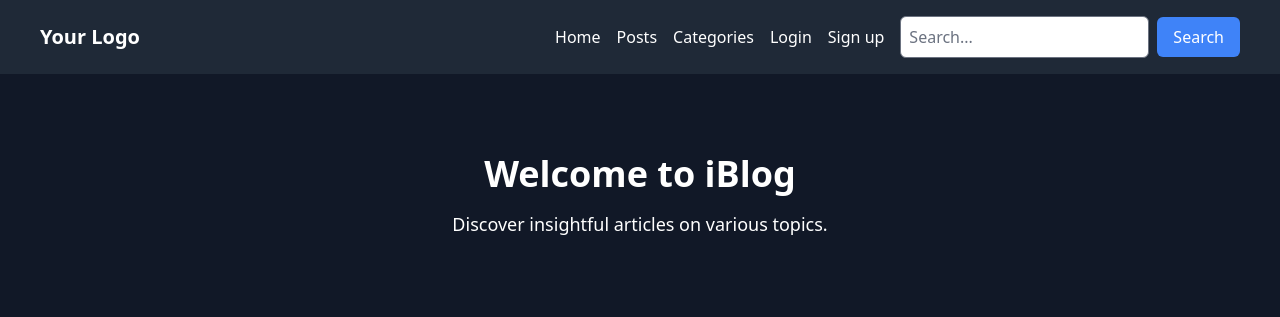
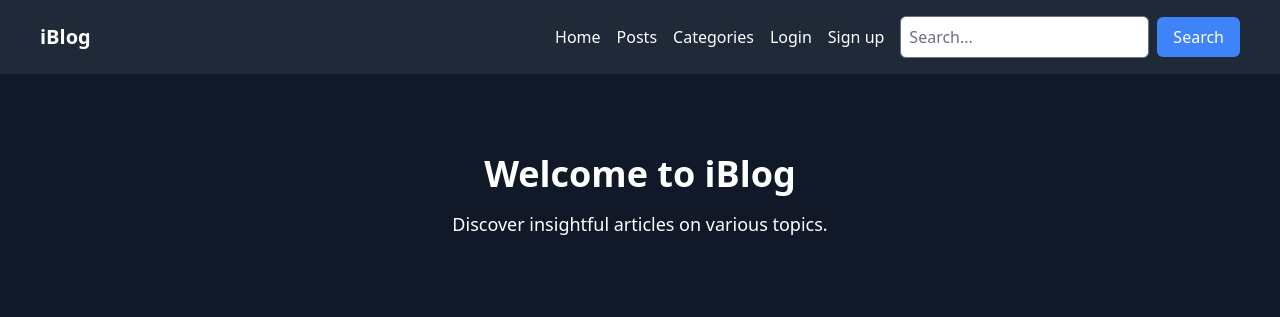
Before and after one commit to somukhan9/flask-blog, a Flask app: page / in a window 1280 px wide. Shown: the top 317 px of the page. Run offline with Flask 3, Linux system fonts and the light colour scheme; data that the repository does not hold is empty; style sheets or scripts are compiled from the project's sources; parts of the project's set-up code (start-up, migrations or seed data) failed here and were passed over; some libraries are stand-ins or nearby versions.

Commit message:
updated the logo at navbar

```diff
--- a/src/project/templates/partials/navbar.html
+++ b/src/project/templates/partials/navbar.html
@@ -1,7 +1,7 @@
 <nav class="bg-gray-800 p-4 md:px-10 shadow-lg">
     <div class="container mx-auto flex justify-between items-center">
         <!-- Logo or Brand -->
-        <a href="{{ url_for('blog.home') }}" class="text-white font-bold text-xl">Your Logo</a>
+        <a href="{{ url_for('blog.home') }}" class="text-white font-bold text-xl">iBlog</a>
 
         <!-- Navigation Links -->
         <div class="hidden lg:flex space-x-4 items-center">
```
